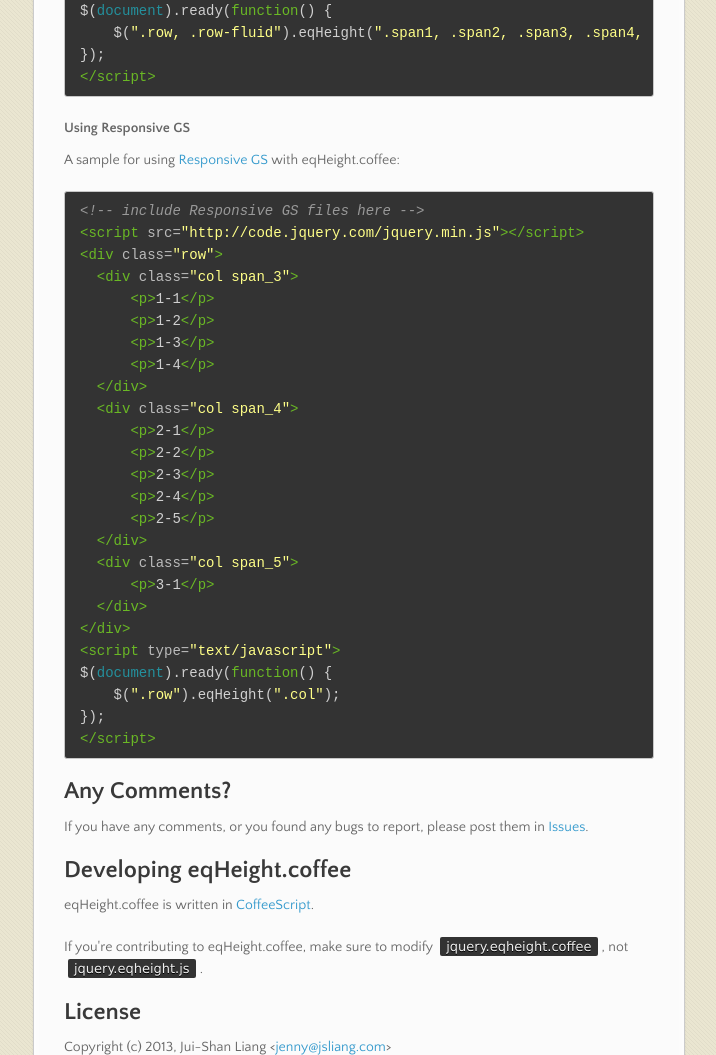
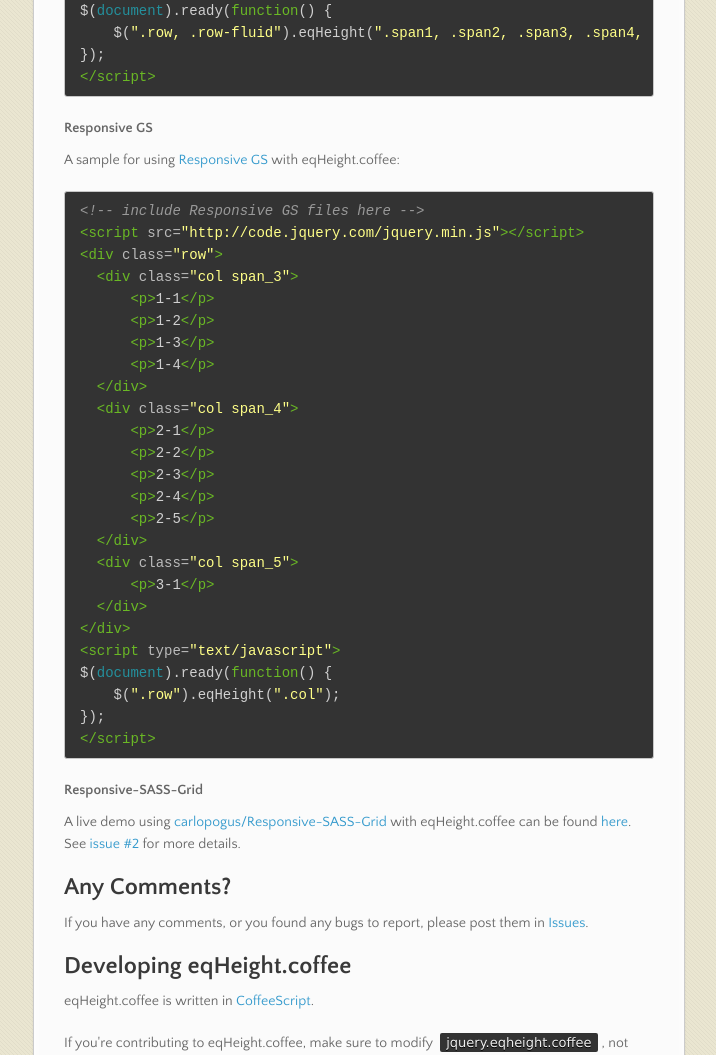
Before and after one commit to jsliang/eqHeight.coffee, a plain HTML site: page index.html in a window 1280 px wide. Shown: the part 2503-3558 px from the top of the page, without its empty margins (282-998 px from the left). Drawn offline with nearby package versions, Linux system fonts and the light colour scheme.

```diff
--- a/index.html
+++ b/index.html
@@ -120,7 +120,7 @@
 <p>You can use eqHeight with existing responsive grid systems that have similar structures.
 We'll demonstrate some of them here.</p>
 
-<h4>Using Twitter Bootstrap</h4>
+<h4>Twitter Bootstrap</h4>
 
 <p>If you're using <a href="http://twitter.github.com/bootstrap">Twitter Bootstrap</a>, the idea is the same:</p>
 
@@ -150,7 +150,7 @@
 <span class="nt">&lt;/script&gt;</span>
 </pre></div>
 
-<h4>Using Responsive GS</h4>
+<h4>Responsive GS</h4>
 
 <p>A sample for using <a href="http://responsive.gs/">Responsive GS</a> with eqHeight.coffee:</p>
 
@@ -180,6 +180,11 @@
 <span class="p">});</span>
 <span class="nt">&lt;/script&gt;</span>
 </pre></div>
+
+<h4>Responsive-SASS-Grid</h4>
+
+<p>A live demo using <a href="https://github.com/carlopogus/Responsive-SASS-Grid">carlopogus/Responsive-SASS-Grid</a> with eqHeight.coffee can be found <a href="http://jsliang.com/Responsive-SASS-Grid/">here</a>.
+See <a href="https://github.com/jsliang/eqHeight.coffee/issues/2">issue #2</a> for more details.</p>
 
 <h2>Any Comments?</h2>
 
```
Also changed, not shown: params.json (+1 -1 lines).
